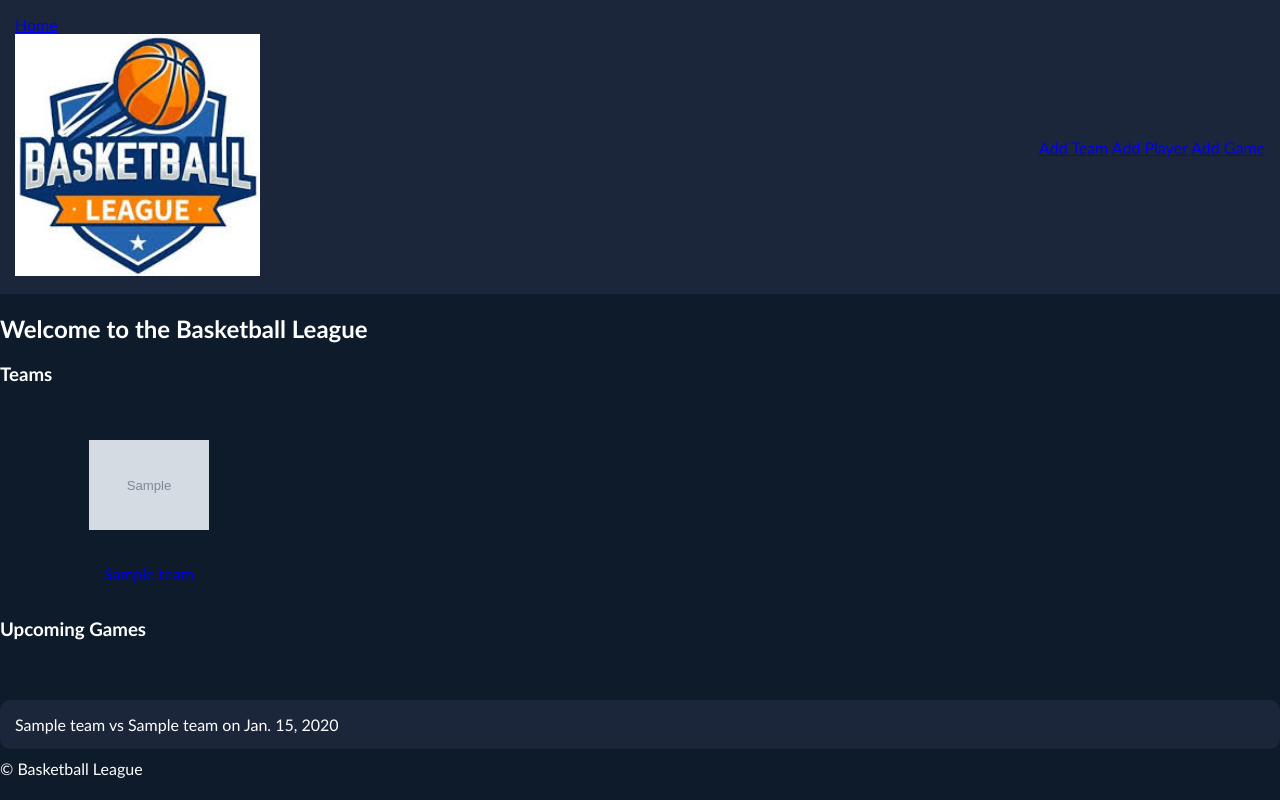
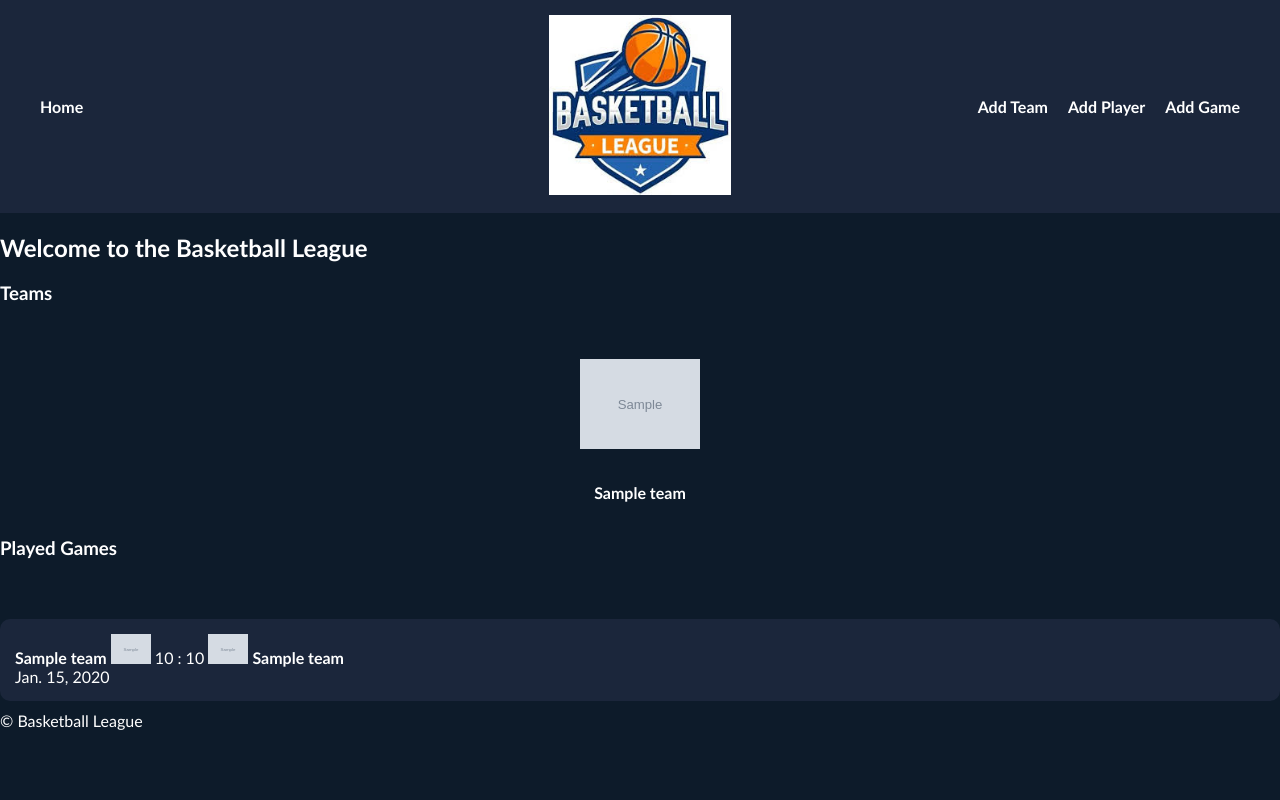
Before and after one commit to Damyansh/BasketballLeague, a Django app: page / in a window 1280 px wide. Run offline with Django 5.2, Linux system fonts and the light colour scheme; tables that the repository leaves empty hold one stand-in row (values such as "Sample post"); grey boxes marked "Sample" are stand-in pictures.

Commit message:
chore:made players data and pictures visible in the teams and modified html's slightly

```diff
--- a/games/models.py
+++ b/games/models.py
@@ -17,6 +17,11 @@ class Game(models.Model):
         if self.home_team == self.away_team:
             raise ValidationError("A team cannot play against itself.")
 
+        for player in self.players.all():
+            if player.team not in[self.home_team, self.away_team]:
+                raise ValidationError(f"Player {player} is not a member of either team.")
+
+
     def save(self, *args, **kwargs):
         self.clean()
         super().save(*args, **kwargs)
--- a/players/models.py
+++ b/players/models.py
@@ -19,4 +19,4 @@ class Player(models.Model):
     photo =models.ImageField(upload_to='players/', null=True, blank=True)
 
     def __str__(self):
-        return f"{self.first_name} {self.last_name}"
+        return f"{self.first_name} {self.last_name} ({self.team.name})"
--- a/static/css/styles.css
+++ b/static/css/styles.css
@@ -8,10 +8,24 @@ body{
 
 .navbar{
     background : #1b263b;
-    padding: 15px;
-    display: flex;
-    justify-content: space-between;
+    padding: 15px 40px;
+
+    display: grid;
+    grid-template-columns: 1fr auto 1fr;;
     align-items: center;
+}
+
+.navbar a{
+    color: white;
+    text-decoration: none;
+    font-weight: 600;
+}
+
+.navbar a:hover{
+    color: #f1c40f;
+}
+.nav-left{
+    justify-self: start;
 }
 
 .navbar img{
@@ -19,9 +33,23 @@ body{
     margin : auto;
 }
 
+.nav-center img{
+    height: 180px;
+    width: auto;
+}
+.nav-center{
+    justify-self: center;
+}
+
+.nav-right{
+    justify-self: end;
+    display: flex;
+    gap: 20px;
+}
+
 .team-grid{
     display: grid;
-    grid-template-columns: repeat(4, 1fr);
+    grid-template-columns: repeat(auto-fit,minmax(180px,1fr));
     gap: 30px;
     margin-top: 40px;
     text-align: center;
@@ -60,3 +88,17 @@ body{
     border-radius: 50%;
     margin-right: 15px;
 }
+
+a{
+    color: white;
+    text-decoration: none;
+}
+
+a:hover{
+    color: #f1c40f;
+}
+
+.team-card a{
+    color: white;
+    font-weight: 600;
+}
--- a/teams/views.py
+++ b/teams/views.py
@@ -1,5 +1,5 @@
 from django.http import HttpRequest, HttpResponse
-from django.shortcuts import render
+from django.shortcuts import render, get_object_or_404
 
 from teams.models import Team
 
@@ -10,9 +10,11 @@ def team_add(request: HttpRequest)-> HttpResponse:
     return render(request, 'teams/team-add-page.html')
 
 def team_details(request: HttpRequest, pk:int)-> HttpResponse:
-    team = Team.objects.get(pk=pk)
+    team = get_object_or_404(Team, pk=pk)
+    players = team.players.all()
     context = {
         'team': team,
+        'players': players,
     }
     return render(request, 'teams/team-details-page.html', context)
 
--- a/templates/common/home-page.html
+++ b/templates/common/home-page.html
@@ -1,4 +1,6 @@
 {% extends 'shared/base.html' %}
+{% load static %}
+
 {% block content %}
 <h2>Welcome to the Basketball League</h2>
 
@@ -7,18 +9,33 @@
     {% for team in teams %}
     <div class="team-card">
         <a href="{% url 'teams:details' team.pk %}">
-            <img src="{{ team.logo.url }}" alt="{{ team.name }}">
+            {% if team.logo %}
+                <img src="{{ team.logo.url }}" alt="{{ team.name }}">
+            {% endif %}
             <p>{{ team.name }}</p>
         </a>
     </div>
     {% endfor %}
 </div>
 
-<h3>Upcoming Games</h3>
+<h3>Played Games</h3>
 <div class ="games-section">
     {% for game in games %}
     <div class="game-card">
-        {{ game.home_team.name }} vs {{ game.away_team.name }} on {{ game.date }}
+        <strong>{{ game.home_team.name }}</strong>
+        {% if game.home_team.logo %}
+            <img src="{{ game.home_team.logo.url }}" width="40">
+        {% endif %}
+
+        {{ game.home_score }} : {{ game.away_score }}
+
+        {% if game.away_team.logo %}
+            <img src="{{ game.away_team.logo.url }}" width="40">
+        {% endif %}
+
+        <strong>{{ game.away_team.name }}</strong>
+
+        <div>{{ game.date }}
     </div>
     {% endfor %}
 
--- a/templates/shared/nav.html
+++ b/templates/shared/nav.html
@@ -1,9 +1,15 @@
 {% load static %}
+
 <nav class="navbar">
-    <a href="{% url 'common:home' %}">Home
+    <div class = "nav-left">
+    <a href="{% url 'common:home' %}">Home</a>
+    </div>
+
+    <div class = "nav-center">
         <img src="{% static 'images/site/logo.png' %}" alt="logo">
-    </a>
-    <div>
+    </div>
+
+    <div class = "nav-right">
         <a href="{% url 'teams:add' %}">Add Team</a>
         <a href="{% url 'players:add' %}">Add Player</a>
         <a href="{% url 'games:add' %}">Add Game</a>
```
Also changed, not shown: templates/teams/team-details-page.html (+33 -6 lines).
